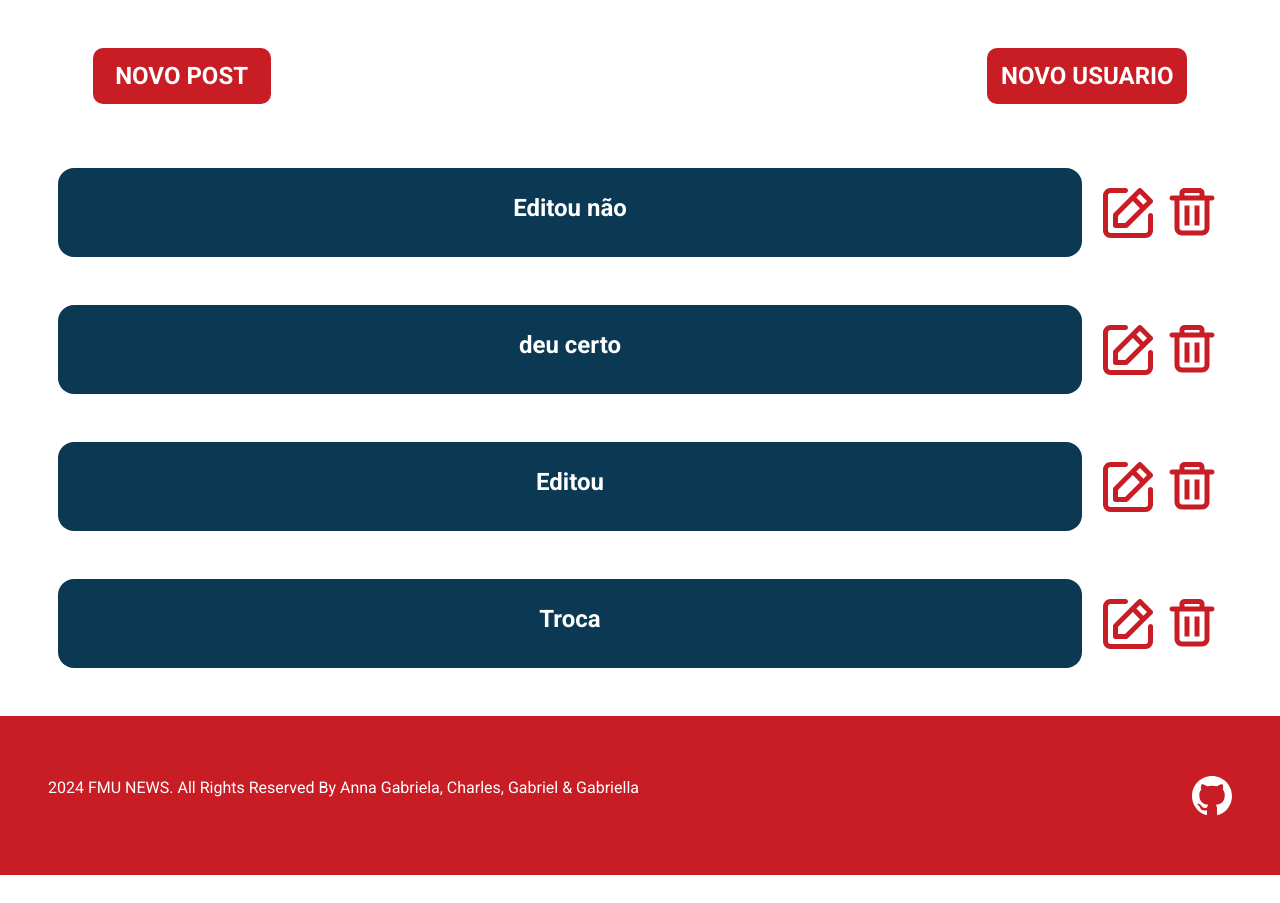
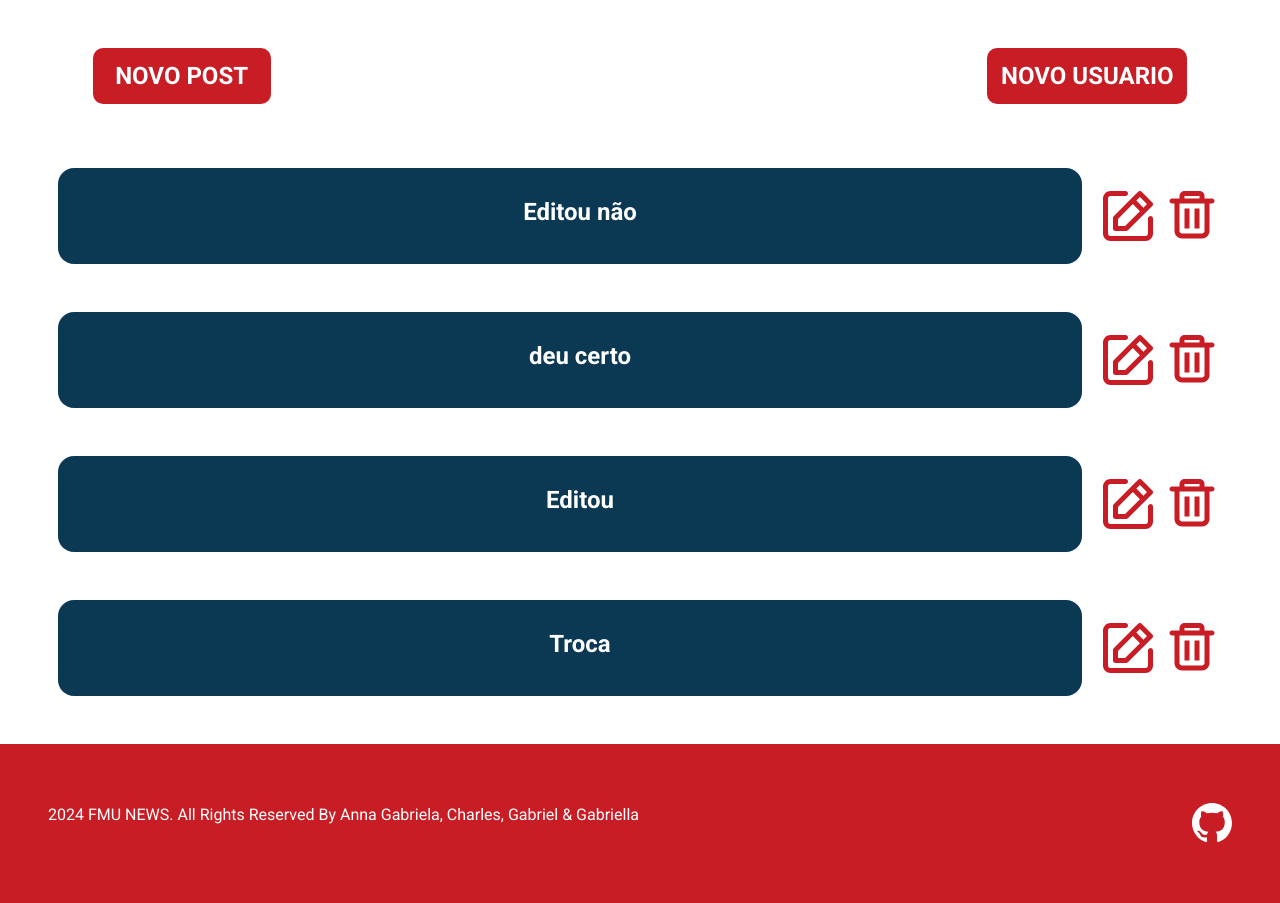
Before and after one commit to annaagabi/fmu-news, a PHP site: page /todas-noticias.php in a window 1280 px wide. Shown: the part 130-1033 px from the top of the page. Before the commit the page ends 1005 px from the top, so only its background shows below. Run offline with PHP 8.4, Linux system fonts and the light colour scheme; a user stored in the database is signed in; data comes from the database, SQL or seed files in the repository.

Commit message:
Style: estilização do card

```diff
--- a/assets/css/todas-style.css
+++ b/assets/css/todas-style.css
@@ -45,7 +45,9 @@
 .h4-largura{
     max-width: 1074px;
     width: 80vw;
-    height: 5.57rem;
+    max-height: 6rem;
+    height: 100vh;
+    padding-left: 20px;
 }
 
 .largura{
--- a/todas-noticias.php
+++ b/todas-noticias.php
@@ -46,7 +46,7 @@
             echo
                 "<div class='card-noticia d-flex align-items-center justify-content-center gap-3 mt-5'>
                     <a href='noticia.php?id_post=$id_post' class='edita-btn' style='text-decoration: none;'><div class='titulo d-flex align-items-center justify-content-center rounded-4 fundo-azul h4-largura'>
-                        <h4 class='texto-branco fw-bold fonte-24'>".$titulo."</h4>
+                        <h4 class='texto-branco fw-bold fonte-24 text-center'>".$titulo."</h4>
                     </div></a>
                     <div class='funcoes d-flex gap-1'>
                         <a href='editar.php?id_post=$id_post' class='edita-btn'><img src='./assets/imagens/editar.svg' alt='Icone de edição representado por um lápis e um papel na cor vermelha'></a>
```
